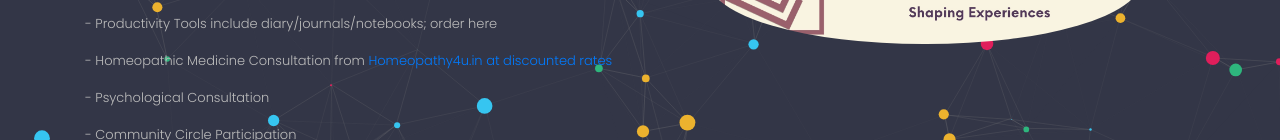
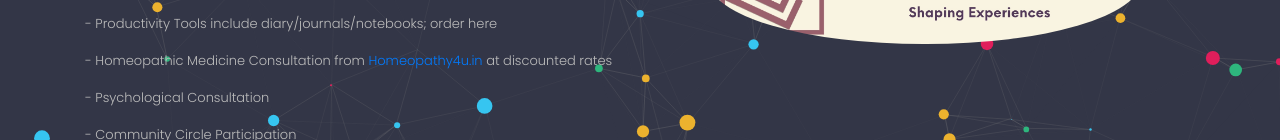
Before and after one commit to jainrahul911/senseshaping, a plain HTML site: page index.html in a window 1280 px wide. Shown: the part 419-559 px from the top of the page. Drawn offline with nearby package versions, Linux system fonts and the light colour scheme; no server answers.

Commit message:
Update index.html

```diff
--- a/index.html
+++ b/index.html
@@ -45,7 +45,7 @@
 <p> Our Methods and Tools to Shape Experiences: </p></h2>
 
 <h2><p> - Productivity Tools include diary/journals/notebooks; order here <a href=__blank></a> </p></h2>
-<h2><p> - Homeopathic Medicine Consultation from <a href="www.homeopathy4u.in"> Homeopathy4u.in at discounted rates</a> </p></h2>
+<h2><p> - Homeopathic Medicine Consultation from <a target=__blank href="www.homeopathy4u.in"> Homeopathy4u.in </a> at discounted rates</p></h2>
 <h2><p> - Psychological Consultation </p></h2>
 <h2><p> - Community Circle Participation </p></h2>
 
```
